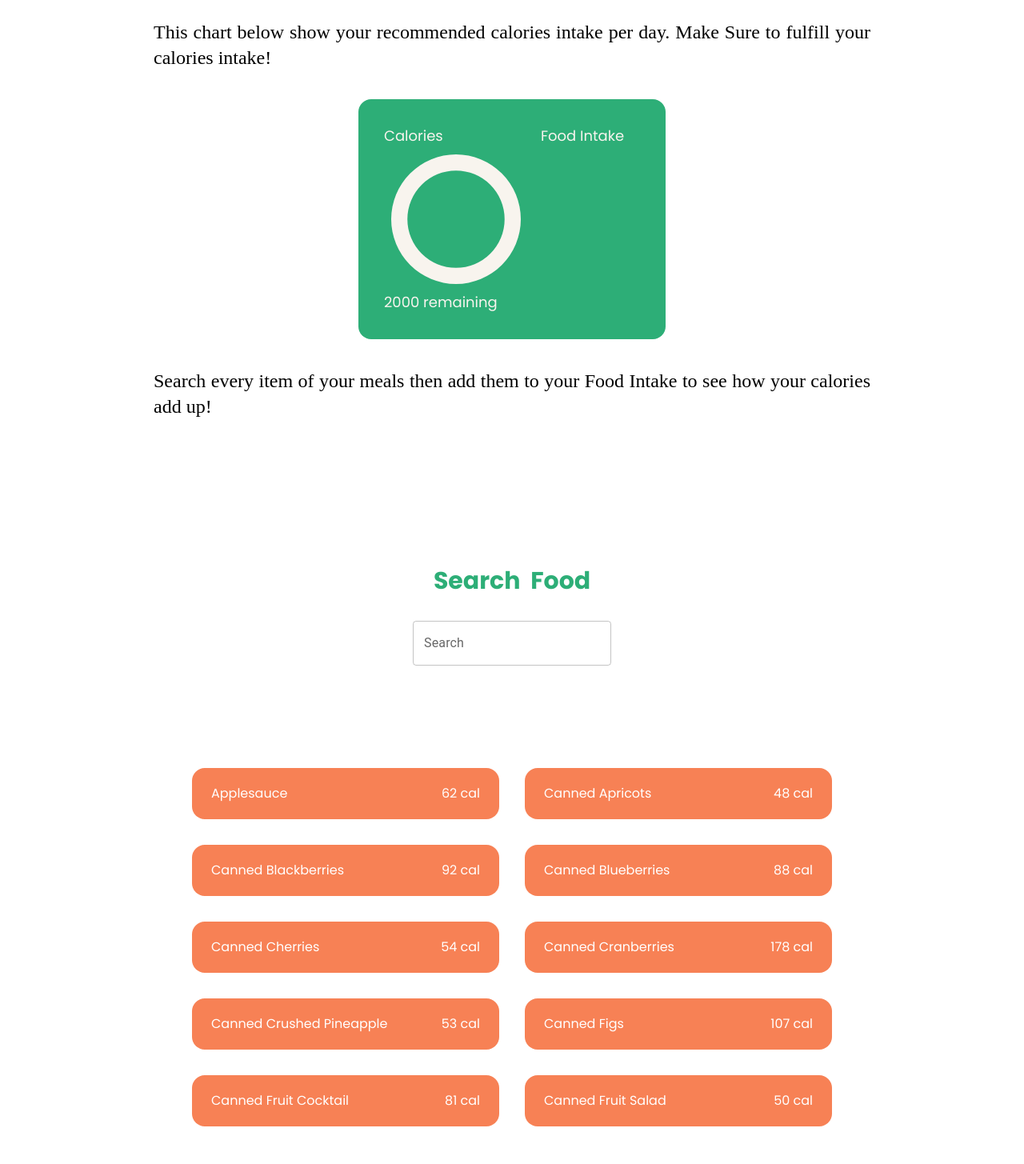
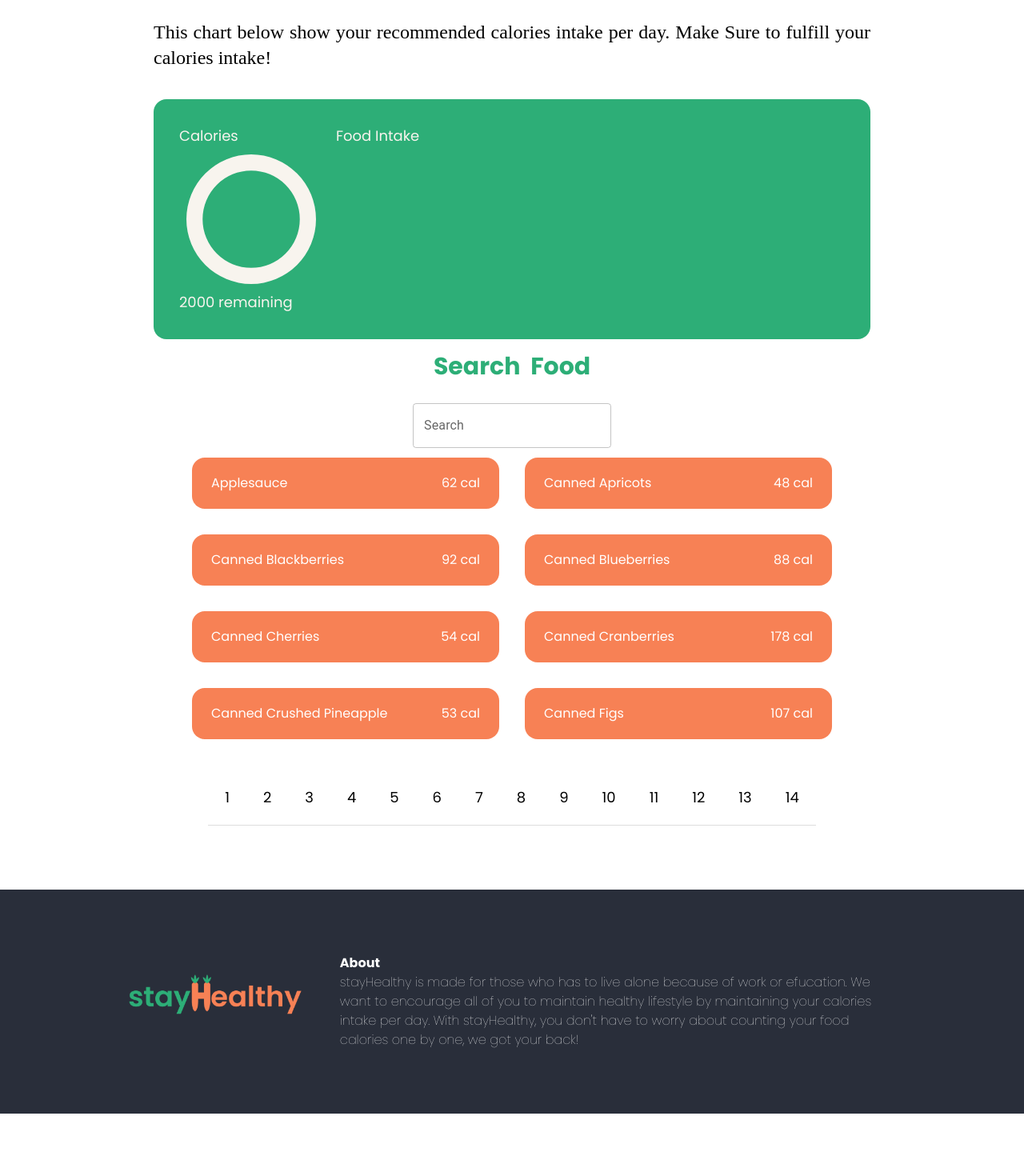
Before and after one commit to AJason36/stayHealthy, a Next.js app: page / in a window 1280 px wide. Shown: the part 900-2355 px from the top of the page at 80% size. After the commit the page ends 2292 px from the top, so only its background shows below. Built offline with nearby package versions, Linux system fonts and the light colour scheme.

Commit message:
adding css

```diff
--- a/components/CardFood.js
+++ b/components/CardFood.js
@@ -1,7 +1,7 @@
 import FoodData from './ListData.json'
 const CardFood = (props) => {
     return (
-        <div onClick={props.onClick} className="text-white flex items-center justify-between w-[70vw] md:w-[30vw] h-[30vw] md:h-[5vw] rounded-[16px] p-6 bg-[#F78155]">
+        <div onClick={props.onClick} className="animate-fade transition ease-in-out delay-150 hover:-translate-y-1 hover:scale-104 hover:bg-green-500 duration-300 text-white flex items-center justify-between w-[70vw] md:w-[30vw] h-[30vw] md:h-[5vw] rounded-[16px] p-6 bg-[#F78155]">
             <div>{props.FoodItem}</div>
             <div>{props.Cals_per100grams}</div>
         </div>
--- a/components/Foodlist.js
+++ b/components/Foodlist.js
@@ -11,7 +11,6 @@ import CardFood from "./CardFood";
 const Foodlist = (props) => {
   const [inputText, setInputText] = useState("");
 
-  const [posts, setPosts] = useState([]);
   const pageSize = 10;
   const [currentPage, setCurrentPage] = useState(1);
 
@@ -35,14 +34,12 @@ const Foodlist = (props) => {
   });
   return (
     <div id="calorie">
-      <div className="flex flex-col items-center mb-32 px-8 gap-3">
-        <h1 className="text-4xl lg:text-3xl mb-5 "></h1>
-
+      <div className="flex flex-col items-center mb-32 px-8 gap-1 w-[100vw] md:w-[70vw]">
         <h1 className="text-4xl lg:text-3xl mb-5  font-Poppins text-[#2DAE77]">
           <b>Search{"\u00a0\u00a0"}Food</b>
         </h1>
-        <div className="main">
-          <div className="search">
+        <div className="w-[100vw] md:w-[70vw]">
+          <div className="search w-[100vw] md:w-[70vw]">
             <TextField
               id="outlined-basic"
               onChange={inputHandler}
@@ -67,7 +64,7 @@ const Foodlist = (props) => {
           ))}
         </div>
         <Pagination
-          items={FoodData.length}
+          items={filteredData.length}
           pageSize={pageSize}
           currentPage={currentPage}
           onPageChange={handlePageChange}
--- a/pages/index.js
+++ b/pages/index.js
@@ -24,7 +24,7 @@ export default function Home() {
 
   const [posts, setPosts] = useState(FoodData);
   const [foodIntake, setFoodIntake] = useState([]);
-  const pageSize = 10;
+  const pageSize = 8;
   const [currentPage, setCurrentPage] = useState(1);
 
   const [dataKalori, setDataKalori] = useState([2000,0]);
@@ -111,7 +111,7 @@ export default function Home() {
         <div className="max-w-7xl md:w-xl lg:w-5xl ">
           <Landing />
           <>
-        <section className="flex flex-col items-center mb-32 px-8 sm:px-0 gap-3">
+        <section className="flex flex-col items-center px-1 sm:px-0 gap-3">
         <h1 className="text-4xl lg:text-3xl mb-5 "></h1>
 
         <h1 className="text-4xl lg:text-3xl mb-5 font-Poppins">
@@ -120,8 +120,8 @@ export default function Home() {
         <p className="lg:text-2xl font-[Lora] px-8 py-6 justify-center relative z-10 rounded-lg  card md:w-3/4 text-justify">
           This chart below show your recommended calories intake per day. Make Sure to fulfill your calories intake!
               </p>
-        <div className="container flex items-center justify-center w-full">
-      <div className="flex flex-row flex-start w-[100vw] md:w-[30vw] min-h-fit rounded-[16px] p-6 bg-[#2DAE77] shadow-green-2xl">
+        <div className="container flex items-center justify-center mb-4  w-full">
+      <div className="flex flex-row flex-start w-[100vw] md:w-[70vw] min-h-fit rounded-[16px] p-6 bg-[#2DAE77] shadow-green-2xl">
         <div className="flex flex-col text-[#F8F4EE] text-lg p-2">
           Calories
           <div className="relative h-180 w-180 justify-center">
@@ -143,16 +143,11 @@ export default function Home() {
         </div>
       </div>
     </div>
-        <p className="lg:text-2xl font-[Lora] px-8 py-6 justify-center relative z-10 rounded-lg  card md:w-3/4 text-justify">
-          Search every item of your meals then add them to your Food Intake
-          to see how your calories add up!
-        </p>
+
       </section>
     </>
     <div id="calorie">
-      <div className="flex flex-col items-center mb-32 px-8 gap-3">
-        <h1 className="text-4xl lg:text-3xl mb-5 "></h1>
-
+      <div className="flex flex-col items-center mb-3  gap-2">
         <h1 className="text-4xl lg:text-3xl mb-5  font-Poppins text-[#2DAE77]">
           <b>Search{"\u00a0\u00a0"}Food</b>
         </h1>
@@ -168,8 +163,8 @@ export default function Home() {
           </div>
         </div>
       </div>
-      <div className="flex flex-col gap-8">
-        <div className="flex flex-wrap gap-8 mx-10 justify-center">
+      <div className=" flex flex-col gap-8">
+        <div className=" flex flex-wrap gap-8 mx-10 mb-4 justify-center">
           {filteredData.slice(
             currentPage * pageSize - pageSize,
             currentPage * pageSize
@@ -183,7 +178,7 @@ export default function Home() {
           ))}
         </div>
         <Pagination
-          items={posts.length}
+          items={filteredData.length}
           pageSize={pageSize}
           currentPage={currentPage}
           onPageChange={handlePageChange}
--- a/styles/globals.css
+++ b/styles/globals.css
@@ -55,7 +55,7 @@ nav a {
 }
 
 nav a:hover {
-    background: #BF6442;
+    background: #564e4b;
     color: white;
     box-shadow: 0 4px 8px 0 rgba(0, 0, 0, 0.2), 0 6px 20px 0 rgba(0, 0, 0, 0.19);
 }
--- a/tailwind.config.js
+++ b/tailwind.config.js
@@ -9,10 +9,29 @@ module.exports = {
       fontFamily: {
         poppins: ["Poppins", "sans-serif"],
       },
+      // animation: {
+      //   fade: "pulse 0.5s ease-in-out 1",
+      // },
+      keyframes: {
+        'fade': {
+          '0%': {
+            opacity: '0',
+            transform: 'translateX(-10px)'
+          },
+          '100%': {
+            opacity: '1',
+            transform: 'translateX(0)'
+          },
+        },
+      },
+      animation: {
+        'fade': 'fade 0.5s ease-out'
+      },
     },
     backgroundImage: {
       bg: "url('/public/landing.png')",
     },
+
   },
   plugins: [],
 };
```
